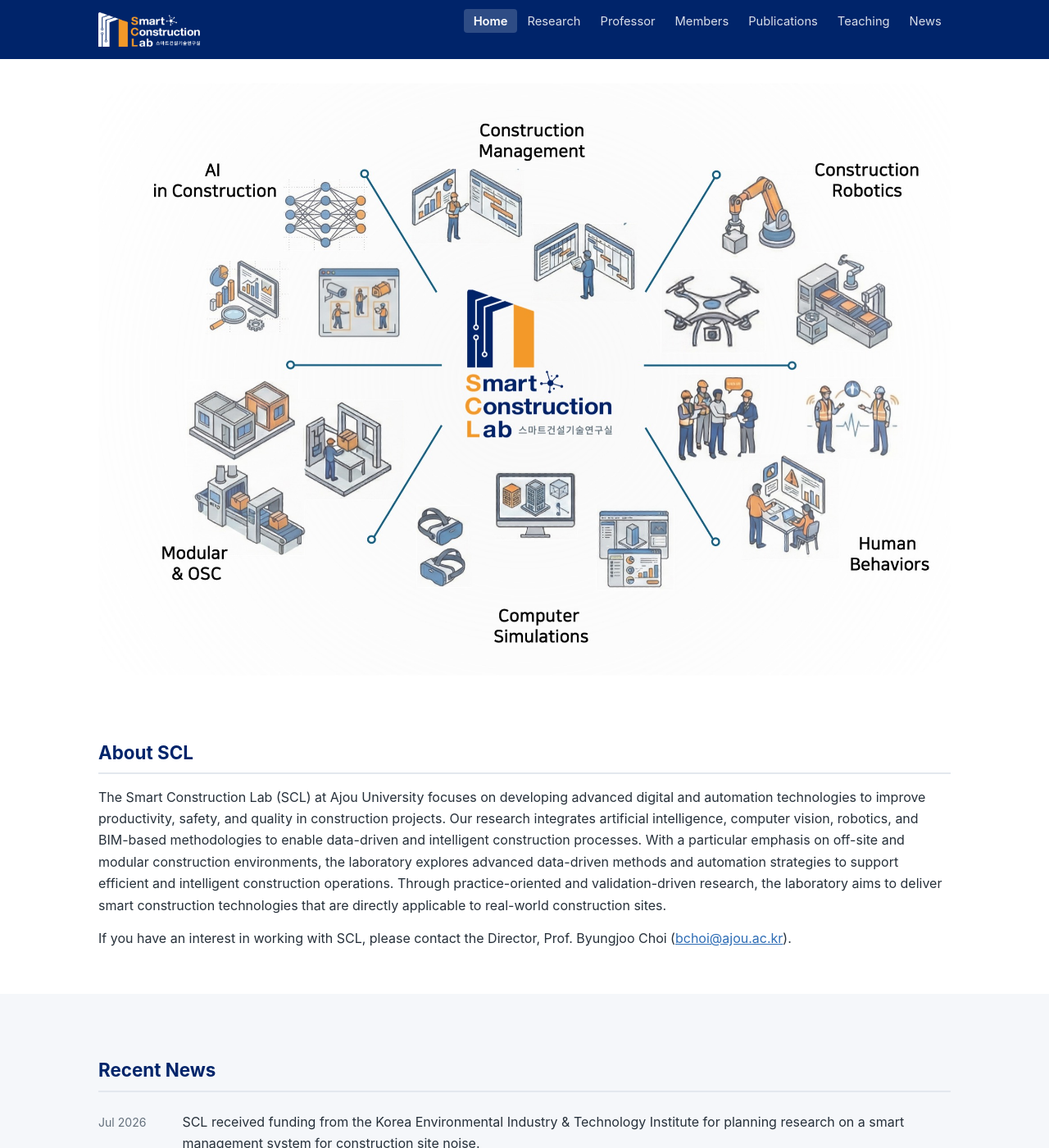
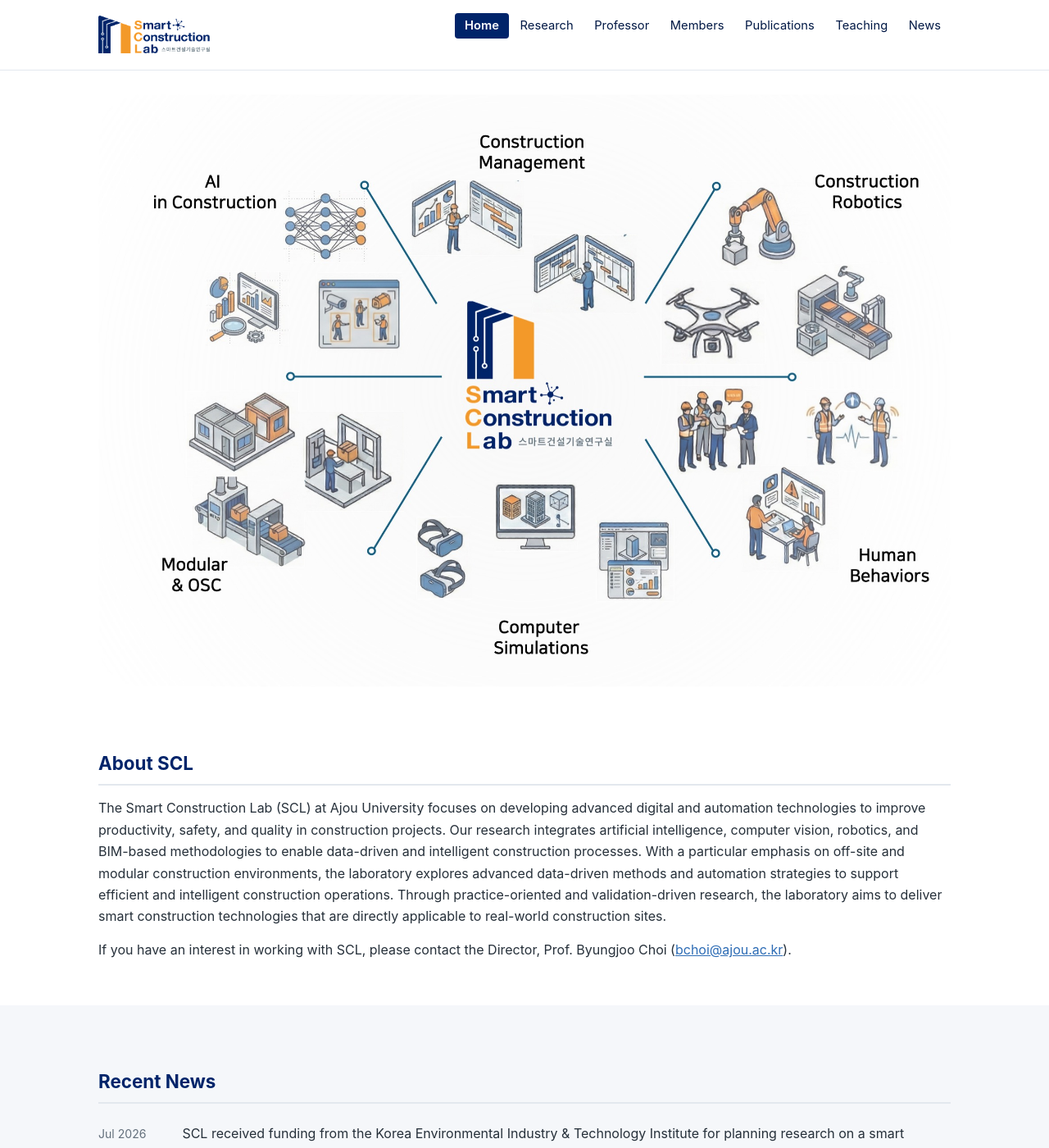
Before and after one commit to Ajou-Smart-Construction-Lab/ajou-smart-construction-lab.github.io, a Jekyll site: the page built from index.html, in a window 1280 px wide and 1400 px high. Shown: the whole window at 82% size. Built offline with Jekyll 4.4.1, drawn with Linux system fonts in a browser that asks for light colours.

Commit message:
White header with full-color logo (matches original site), thicker header padding, redesigned navy-badge icons with orange accents at larger size
Co-Authored-By: Claude Fable 5 <noreply@anthropic.com>

```diff
--- a/_layouts/default.html
+++ b/_layouts/default.html
@@ -10,7 +10,7 @@
 <body>
 <header class="site-header">
   <nav class="wrap">
-    <a class="brand" href="{{ '/' | relative_url }}"><img src="{{ '/assets/img/logo-scl-header.png' | relative_url }}" alt="Smart Construction Lab"></a>
+    <a class="brand" href="{{ '/' | relative_url }}"><img src="{{ '/assets/img/logo-scl-header-color.png' | relative_url }}" alt="Smart Construction Lab"></a>
     <ul>
       <li><a href="{{ '/' | relative_url }}"{% if page.url == "/" %} class="active"{% endif %}>Home</a></li>
       <li><a href="{{ '/research/' | relative_url }}"{% if page.url == "/research/" %} class="active"{% endif %}>Research</a></li>
--- a/assets/css/style.css
+++ b/assets/css/style.css
@@ -21,24 +21,24 @@ body {
 
 .wrap { max-width: 1080px; margin: 0 auto; padding: 0 1.25rem; }
 
-/* header */
+/* header — 원 사이트처럼 흰 배경, 풀컬러 로고 */
 .site-header {
-  background: var(--brand);
+  background: #fff; border-bottom: 1px solid var(--line);
   position: sticky; top: 0; z-index: 10;
 }
 .site-header nav {
   display: flex; align-items: center; justify-content: space-between;
-  flex-wrap: wrap; gap: 0.25rem 1rem; padding-top: 0.7rem; padding-bottom: 0.7rem;
+  flex-wrap: wrap; gap: 0.4rem 1rem; padding-top: 1.1rem; padding-bottom: 1.1rem;
 }
 .brand { display: block; }
-.brand img { height: 42px; display: block; }
+.brand img { height: 46px; display: block; }
 .site-header ul { display: flex; flex-wrap: wrap; gap: 0.1rem; list-style: none; }
 .site-header ul a {
-  color: rgba(255,255,255,0.85); text-decoration: none; font-size: 0.92rem;
-  padding: 0.35rem 0.7rem; border-radius: 4px;
+  color: var(--navy-dark); text-decoration: none; font-size: 0.92rem;
+  padding: 0.4rem 0.75rem; border-radius: 4px;
 }
-.site-header ul a:hover { background: rgba(255,255,255,0.12); color: #fff; }
-.site-header ul a.active { background: rgba(255,255,255,0.18); color: #fff; font-weight: 600; }
+.site-header ul a:hover { background: var(--bg-alt); }
+.site-header ul a.active { background: var(--brand); color: #fff; font-weight: 600; }
 
 /* hero (home) — 이미지 전체가 보이도록 원본 비율 유지 */
 .hero { padding-top: 1.8rem; }
@@ -66,8 +66,8 @@ main img { max-width: 100%; }
 .news-date { flex: 0 0 5.5rem; color: var(--muted); font-size: 0.88rem; white-space: nowrap; padding-top: 0.12rem; }
 
 /* research */
-.research-area { display: flex; gap: 2rem; align-items: center; margin: 2.6rem 0; }
-.research-area img { flex: 0 0 150px; width: 150px; height: 150px; object-fit: contain; }
+.research-area { display: flex; gap: 2.2rem; align-items: center; margin: 2.8rem 0; }
+.research-area img { flex: 0 0 190px; width: 190px; height: 190px; object-fit: contain; }
 .research-area h3 { margin-top: 0; }
 .project-list li.done { color: var(--muted); }
 
@@ -117,8 +117,8 @@ main img { max-width: 100%; }
     -webkit-overflow-scrolling: touch; scrollbar-width: none;
   }
   .site-header ul::-webkit-scrollbar { display: none; }
-  .site-header ul a { padding: 0.3rem 0.55rem; font-size: 0.88rem; white-space: nowrap; }
-  .brand img { height: 34px; }
+  .site-header ul a { padding: 0.35rem 0.6rem; font-size: 0.88rem; white-space: nowrap; }
+  .brand img { height: 36px; }
   .news-list li { flex-direction: column; gap: 0.1rem; }
   /* 연구분야: 아이콘을 위로, 세로 배치 */
   .research-area { flex-direction: column; align-items: flex-start; gap: 0.8rem; }
```
Also changed, not shown: assets/img/icon-human.svg, assets/img/icon-modular.svg, assets/img/icon-robot.svg, assets/img/icon-vision.svg, assets/img/icon-wearable.svg, assets/img/logo-scl-header-color.png (added).
